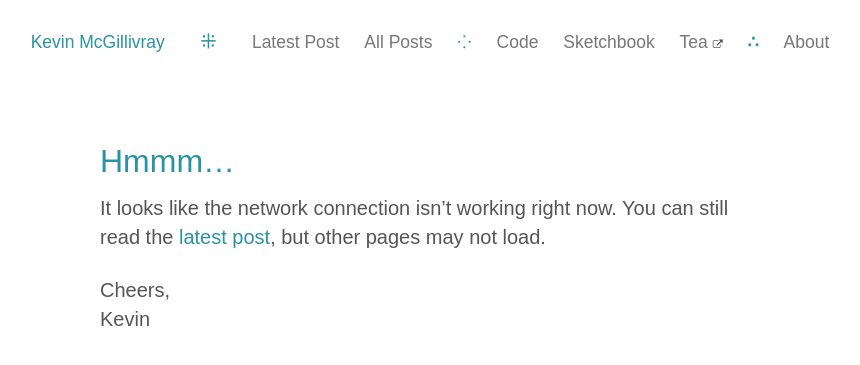
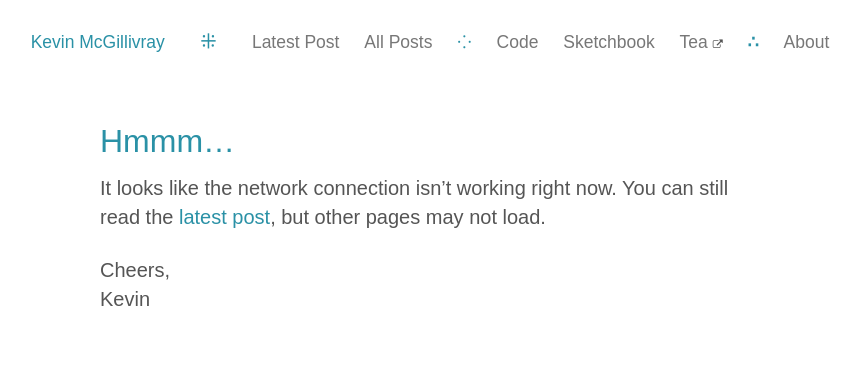
Before and after one commit to kmcgillivray/kmcgillivray.github.io, a Jekyll site: the page built from offline/index.md, in a window 1280 px wide. Shown: the top 365 px of the page, without its empty margins (210-1070 px from the left). Built offline with Jekyll 4.4.1, drawn with Linux system fonts in a browser that asks for light colours; nearby versions of some CDN libraries.

Commit message:
Change nav hovers, remove extra main content padding

```diff
--- a/_includes/navigation.html
+++ b/_includes/navigation.html
@@ -1,4 +1,4 @@
-<nav class="tc ph3">
+<nav class="menu tc ph3">
     <h1 class="dib f6 ph2"><a href="/">{{ site.title }}</a></h1>
     <span class="db dib-ns main ph3"><span class="dn di-ns">⁜</span></span>
   	<ul class="dib list pl0 f6">
--- a/_sass/grid.scss
+++ b/_sass/grid.scss
@@ -13,7 +13,6 @@
   margin-left: auto;
 }
 .main-content {
-  padding-top: 20px;
   padding-bottom: 20px;
 }
 .row {
--- /dev/null
+++ b/_sass/menu.scss
@@ -0,0 +1,8 @@
+.menu li a {
+  transition: .3s color;
+}
+.menu li a:hover {
+  opacity: 1;
+  color: $main-color;
+  transition: .3s color;
+}
--- a/css/main.scss
+++ b/css/main.scss
@@ -7,6 +7,7 @@
 @import 'grid';
 @import 'layout';
 @import 'typography';
+@import 'menu';
 @import 'sidebar';
 @import 'post';
 @import 'project';
```
